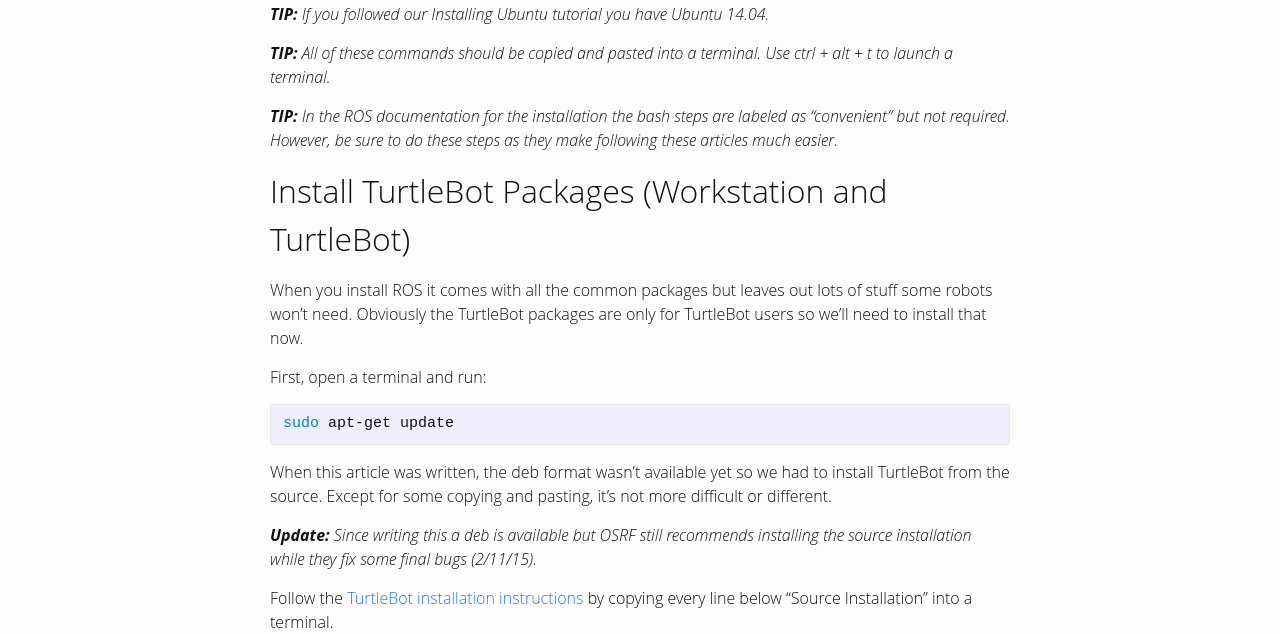
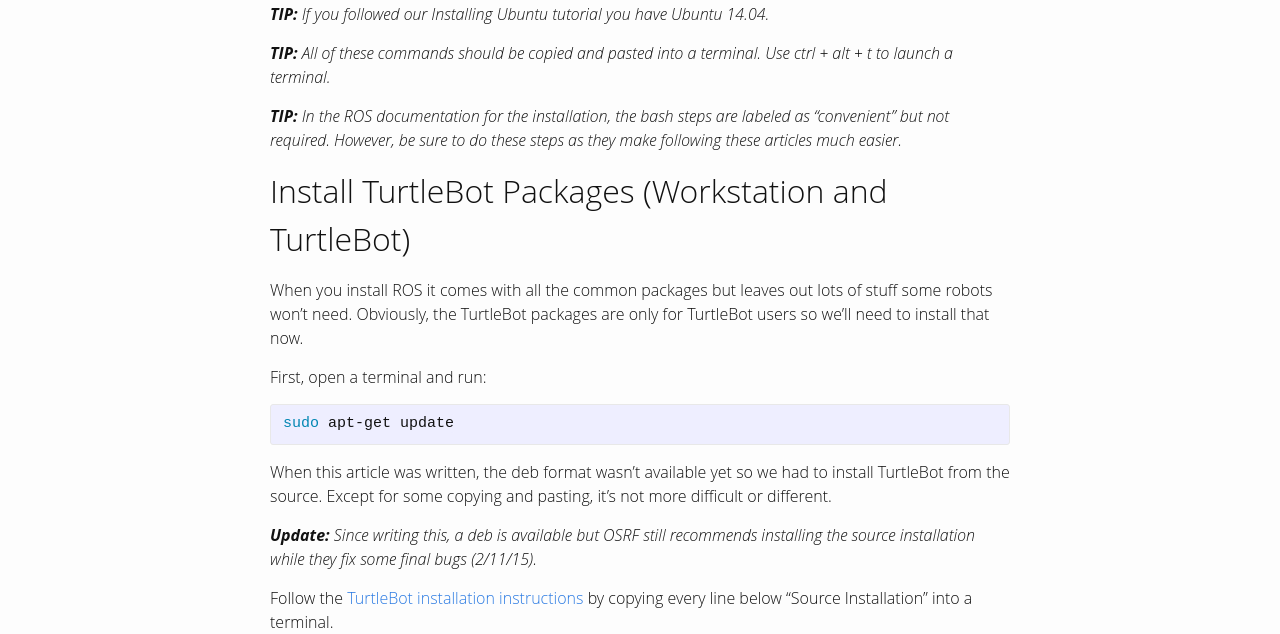
Before and after one commit to turtlebot/learn.turtlebot.com, a Jekyll site: the page built from _posts/2015-02-01-5.markdown, in a window 1280 px wide. Shown: the part 462-1096 px from the top of the page. Built offline with Jekyll 4.4.1, drawn with Linux system fonts in a browser that asks for light colours; nearby versions of some CDN libraries.

Commit message:
copy edit

```diff
--- a/_posts/2015-02-01-5.markdown
+++ b/_posts/2015-02-01-5.markdown
@@ -16,11 +16,11 @@
 
 ***TIP:** All of these commands should be copied and pasted into a terminal. Use ctrl + alt + t to launch a terminal.*
 
-***TIP:** In the ROS documentation for the installation the bash steps are labeled as “convenient” but not required. However, be sure to do these steps as they make following these articles much easier.*
+***TIP:** In the ROS documentation for the installation, the bash steps are labeled as “convenient” but not required. However, be sure to do these steps as they make following these articles much easier.*
 
 ## Install TurtleBot Packages (Workstation and TurtleBot)
 
-When you install ROS it comes with all the common packages but leaves out lots of stuff some robots won’t need. Obviously the TurtleBot packages are only for TurtleBot users so we’ll need to install that now.
+When you install ROS it comes with all the common packages but leaves out lots of stuff some robots won’t need. Obviously, the TurtleBot packages are only for TurtleBot users so we’ll need to install that now.
 
 First, open a terminal and run:
 
@@ -30,7 +30,7 @@
 
 When this article was written, the deb format wasn’t available yet so we had to install TurtleBot from the source. Except for some copying and pasting, it’s not more difficult or different.
 
-***Update:** Since writing this a deb is available but OSRF still recommends installing the source installation while they fix some final bugs (2/11/15).*
+***Update:** Since writing this, a deb is available but OSRF still recommends installing the source installation while they fix some final bugs (2/11/15).*
 
 Follow the [TurtleBot installation instructions](http://wiki.ros.org/turtlebot/Tutorials/indigo/Installation) by copying every line below “Source Installation” into a terminal.
 
```
